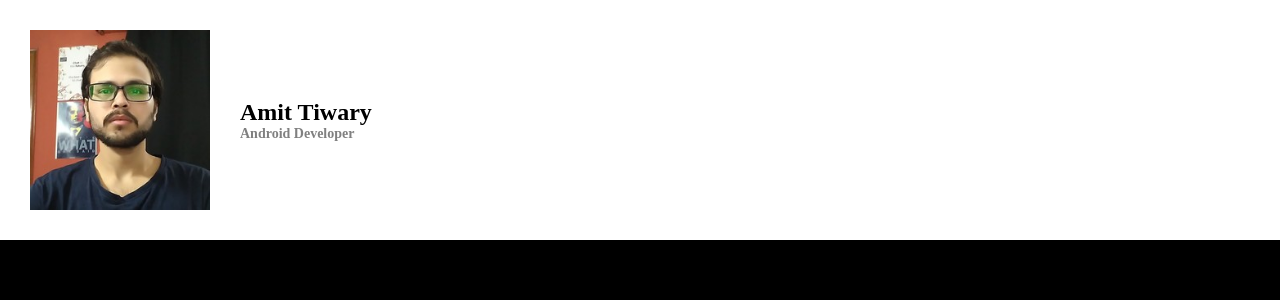
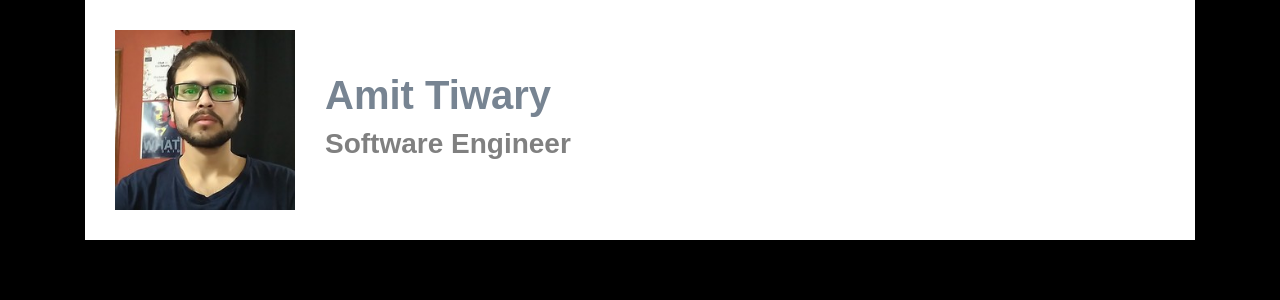
Before and after one commit to amitiwary999/amitiwary999.github.io, a React (Create React App) app in the folder portfolio_react/portfolio/: page / in a window 1280 px wide. Shown: the top 300 px of the page. Built offline with nearby package versions, Linux system fonts and the light colour scheme.

Commit message:
moving portfolio code to react

```diff
--- a/portfolio_react/portfolio/public/index.html
+++ b/portfolio_react/portfolio/public/index.html
@@ -1,31 +1,37 @@
 <!DOCTYPE html>
 <html lang="en">
+
 <head>
   <meta charset="utf-8" />
   <link rel="icon" href="%PUBLIC_URL%/favicon.ico" />
   <meta name="viewport" content="width=device-width, initial-scale=1" />
   <meta name="theme-color" content="#000000" />
-    <meta
-      name="description"
-      content="Web site created using create-react-app"
-    />
+  <meta name="description" content="Web site created using create-react-app" />
   <link rel="apple-touch-icon" href="%PUBLIC_URL%/logo192.png" />
   <!--
       manifest.json provides metadata used when your web app is installed on a
       user's mobile device or desktop. See https://developers.google.com/web/fundamentals/web-app-manifest/
     -->
   <link rel="manifest" href="%PUBLIC_URL%/manifest.json" />
-    <!--
-      Notice the use of %PUBLIC_URL% in the tags above.
-      It will be replaced with the URL of the `public` folder during the build.
-      Only files inside the `public` folder can be referenced from the HTML.
 
-      Unlike "/favicon.ico" or "favicon.ico", "%PUBLIC_URL%/favicon.ico" will
-      work correctly both with client-side routing and a non-root public URL.
-      Learn how to configure a non-root public URL by running `npm run build`.
-    -->
-    <title>React App</title>
+  <!--Bootstrap CDN-->
+  <link rel="stylesheet" href="https://stackpath.bootstrapcdn.com/bootstrap/4.4.1/css/bootstrap.min.css"
+    integrity="sha384-Vkoo8x4CGsO3+Hhxv8T/Q5PaXtkKtu6ug5TOeNV6gBiFeWPGFN9MuhOf23Q9Ifjh" crossorigin="anonymous" />
+  <script src="https://code.jquery.com/jquery-3.4.1.slim.min.js"
+    integrity="sha384-J6qa4849blE2+poT4WnyKhv5vZF5SrPo0iEjwBvKU7imGFAV0wwj1yYfoRSJoZ+n"
+    crossorigin="anonymous"></script>
+  <script src="https://cdn.jsdelivr.net/npm/popper.js@1.16.0/dist/umd/popper.min.js"
+    integrity="sha384-Q6E9RHvbIyZFJoft+2mJbHaEWldlvI9IOYy5n3zV9zzTtmI3UksdQRVvoxMfooAo"
+    crossorigin="anonymous"></script>
+  <script src="https://stackpath.bootstrapcdn.com/bootstrap/4.4.1/js/bootstrap.min.js"
+    integrity="sha384-wfSDF2E50Y2D1uUdj0O3uMBJnjuUD4Ih7YwaYd1iqfktj0Uod8GCExl3Og8ifwB6"
+    crossorigin="anonymous"></script>
+  <!-- font awesome CDN -->
+  <script src="https://kit.fontawesome.com/2fba02d47b.js" crossorigin="anonymous"></script>
+
+  <title>Joynt</title>
 </head>
+
 <body>
   <noscript>You need to enable JavaScript to run this app.</noscript>
   <div id="root"></div>
@@ -40,4 +46,5 @@
       To create a production bundle, use `npm run build` or `yarn build`.
     -->
 </body>
+
 </html>
--- a/portfolio_react/portfolio/src/App.css
+++ b/portfolio_react/portfolio/src/App.css
@@ -26,6 +26,17 @@ body {
   background-color: black;
 }
 
+h1,
+h2,
+h3,
+h4,
+h5,
+h6 {
+    font-family: 'Montserrat', sans-serif;
+    font-weight: 700;
+    color: #778492;
+}
+
 .row {
   display: inline;
 }
@@ -48,6 +59,13 @@ body {
   justify-content: center;
 }
 
+.name {
+    color: #49515a;
+    font-size: 38px;
+    margin-bottom: 5px;
+    margin-top: 30px;
+}
+
 .socila_accounts {
   flex-direction: row;
 }
@@ -56,42 +74,6 @@ body {
   margin: 30px;
   height: 180px;
   width: 180px;
-}
-
-h1 {
-  font-family: 'archia';
-  font-size: 24px !important;
-  margin: 0px;
-}
-
-h2 {
-  font-family: 'archia';
-  font-size: 18px !important;
-  font-weight: 400;
-}
-
-h3 {
-  font-family: 'archia';
-  font-size: 14px !important;
-  margin: 0px;
-}
-
-h4 {
-  font-family: 'archia';
-  font-size: 13px !important;
-  font-weight: 900;
-}
-
-h5 {
-  font-family: 'archia';
-  font-size: 12px !important;
-  font-weight: 900;
-}
-
-h6 {
-  font-family: 'archia';
-  font-size: 11px !important;
-  font-weight: 600;
 }
 
 .App-header {
--- a/portfolio_react/portfolio/src/Home.js
+++ b/portfolio_react/portfolio/src/Home.js
@@ -9,7 +9,10 @@ function Home(props) {
                 <img src={image} className="profile_image" />
                 <div className="profile_name_social">
                     <h1>Amit Tiwary</h1>
-                    <h3 style={{ color: 'grey' }}>Android Developer</h3>
+                    <h3 style={{ color: 'grey' }}>Software Engineer</h3>
+                    <div className="social_accounts">
+
+                    </div>
                 </div>
             </div>
         </div>
```
Also changed, not shown: 1 other file (tests, documents, lock files or other folders). Lines whose indentation alone changed are shown as unchanged.
